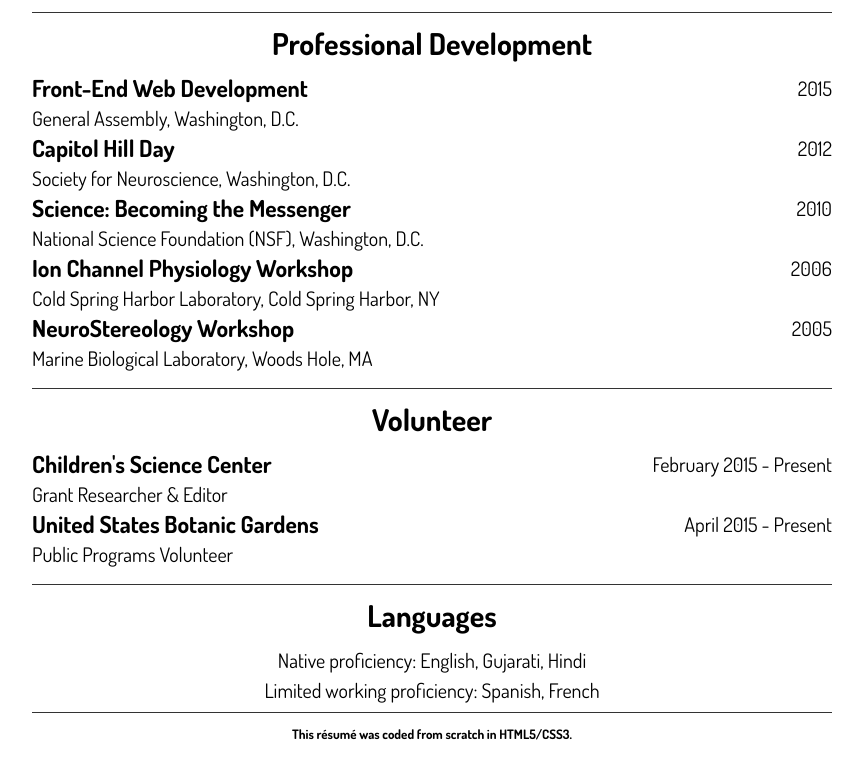
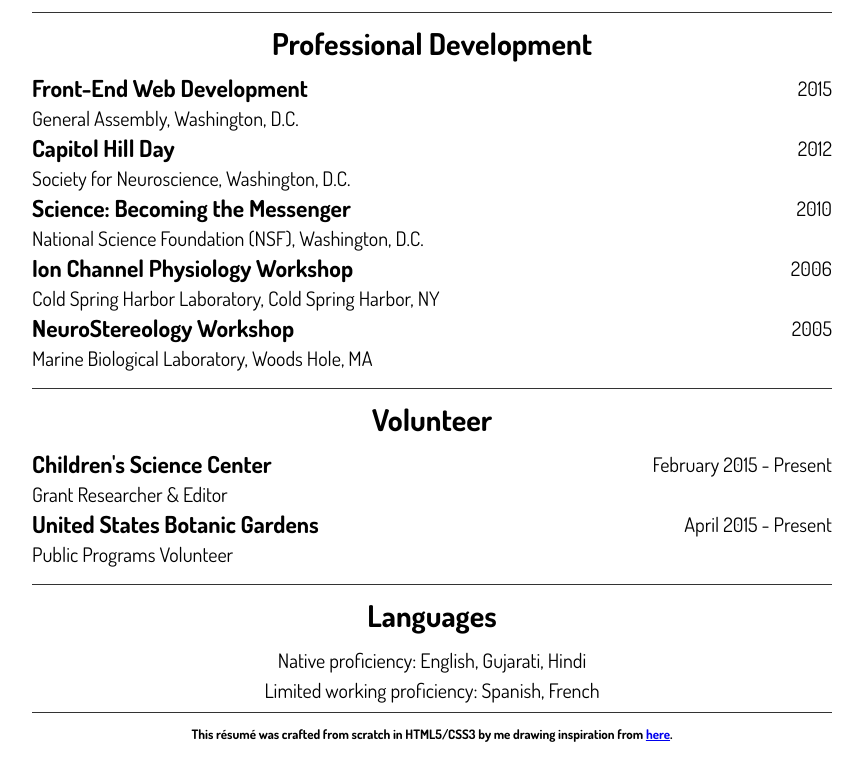
Before and after one commit to RuchiParekh/SimpleResume, a plain HTML site: page index.html in a window 1280 px wide. Shown: the part 3110-3886 px from the top of the page, without its empty margins (208-1071 px from the left). Drawn offline with Linux system fonts and the light colour scheme.

Commit message:
further updates

```diff
--- a/index.html
+++ b/index.html
@@ -224,7 +224,7 @@
 </div>
 
 <div id="footer">
-	<h2>This r&eacute;sum&eacute; was coded from scratch in HTML5/CSS3.</h2>
+	<h2>This r&eacute;sum&eacute; was crafted from scratch in HTML5/CSS3 by me drawing inspiration from <a href="http://robertakarobin.com/">here</a>.</h2>
 </div>
 
 </body>
```
